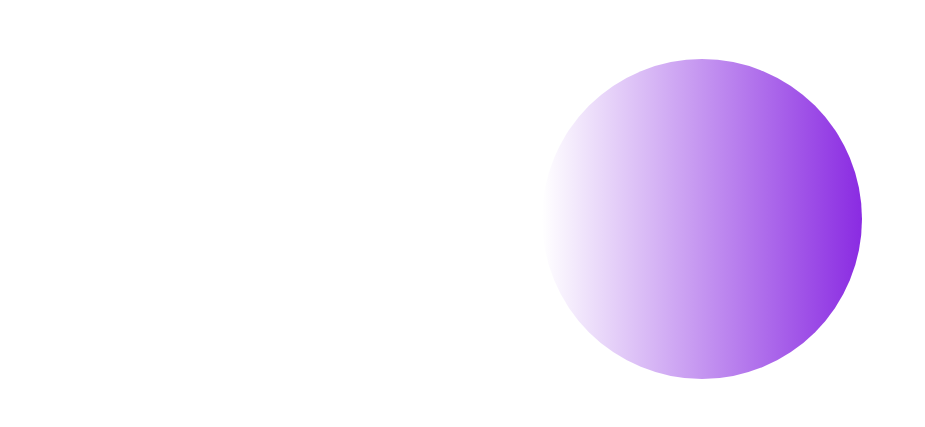
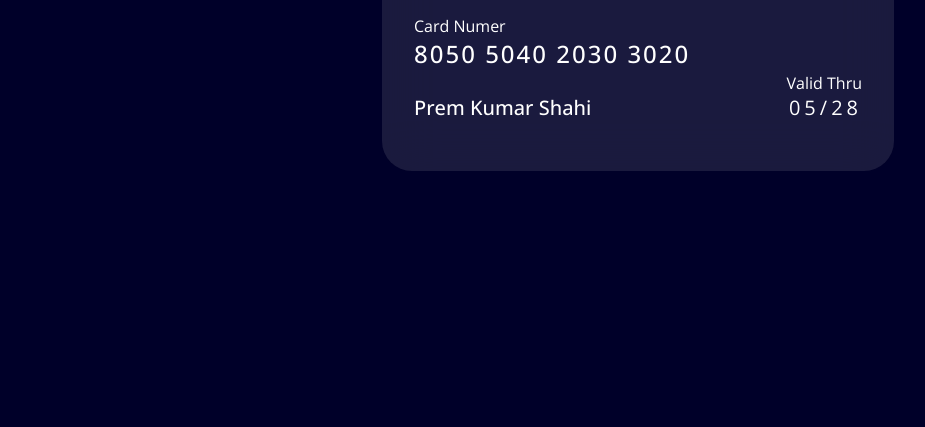
Before and after one commit to VamsiPunnaReddy/Flipping_card, a plain HTML site: page index.html in a window 1280 px wide. Shown: the part 373-800 px from the top of the page, without its empty margins (2-927 px from the left). Drawn offline with nearby package versions, Linux system fonts and the light colour scheme.

Commit message:
Update style.css

```diff
--- a/css/style.css
+++ b/css/style.css
@@ -5,16 +5,12 @@
     font-family: 'Open Sans', sans-serif;
 }
 
-body::after{
-    height: 20rem;
-    width: 20rem;
-    border-radius: 50%;
-    position: absolute;
-    bottom: 3rem;
-    right: 26rem;
-    background: linear-gradient(to left, blueviolet , white);
-    content: '';
-    z-index: -1;
+body{
+    height: 100vh;
+    display: flex;
+    justify-content: center;
+    align-items: center;
+    background-color: rgb(0, 0, 41);
 }
 
 .flip-card{
```
